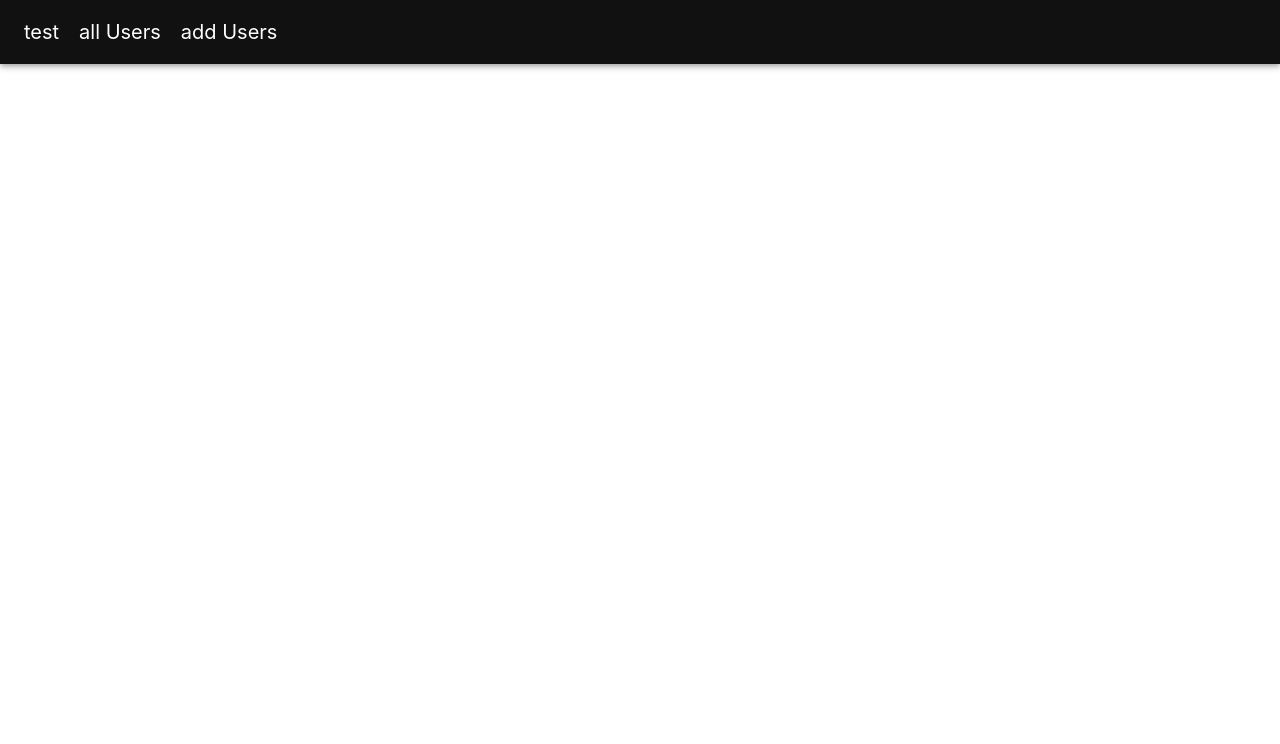
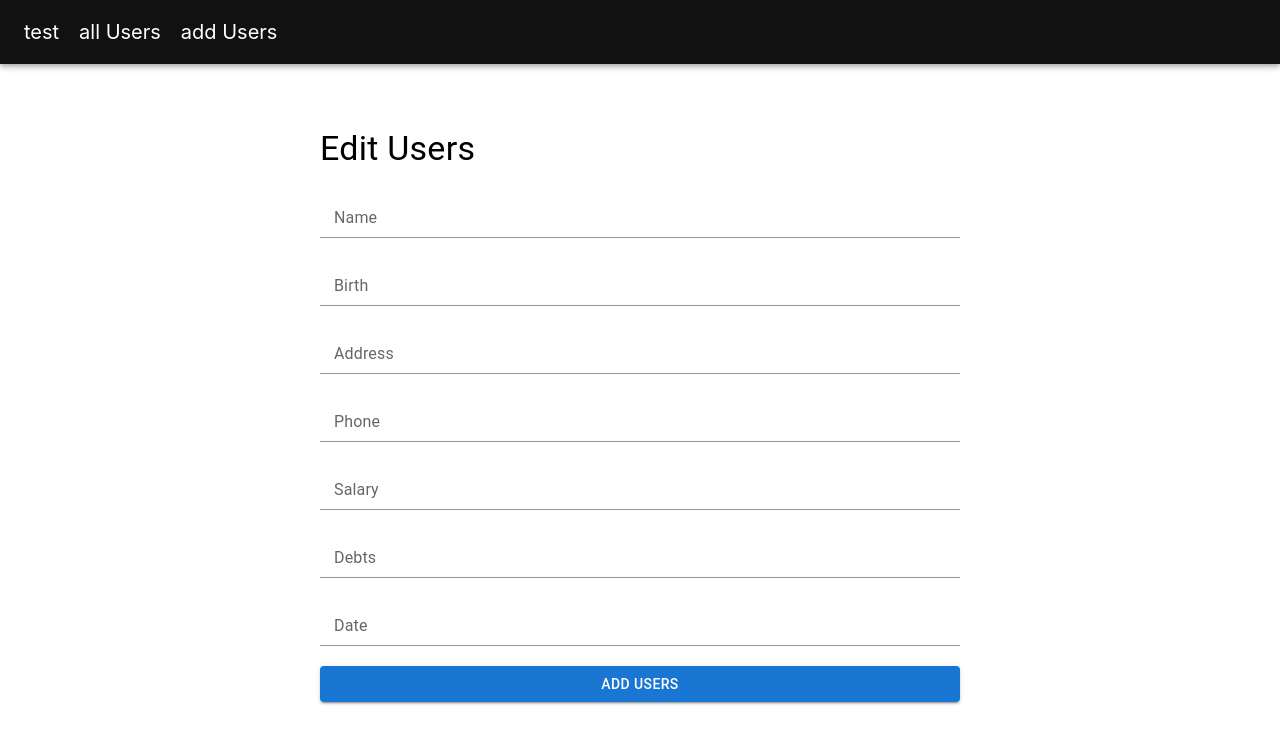
Before and after one commit to Ruqayah22/Table, a React (Create React App) app in the folder client/: page /edit/1 in a window 1280 px wide. Shown: the top 744 px of the page. Built offline with nearby package versions, Linux system fonts and the light colour scheme; no server answers.

Commit message:
create edit and delete button

```diff
--- a/client/public/index.html
+++ b/client/public/index.html
@@ -2,7 +2,7 @@
   <html lang="en">
     <head>
       <meta charset="utf-8" />
-      <link rel="icon" href="%PUBLIC_URL%/favicon.ico" />
+      <!-- <link rel="icon" href="%PUBLIC_URL%/favicon.ico" /> -->
       <meta name="viewport" content="width=device-width, initial-scale=1" />
       <meta name="theme-color" content="#000000" />
       <meta
--- a/client/src/App.js
+++ b/client/src/App.js
@@ -5,6 +5,7 @@ import "./App.css";
 import NavBar from "./components/NavBar";
 import AllUsers from "./components/AllUser";
 import AddUsers from "./components/AddUser";
+import EditUser from "./components/EditUser";
 
 import { BrowserRouter, Routes, Route } from "react-router-dom";
 
@@ -15,6 +16,7 @@ function App() {
       <Routes>
         <Route path="/add" element={<AddUsers />} />
         <Route path="/all" element={<AllUsers />} />
+        <Route path="/edit/:id" element={<EditUser />} />
       </Routes>
     </BrowserRouter>
   );
--- a/client/src/components/AddUser.js
+++ b/client/src/components/AddUser.js
@@ -10,6 +10,7 @@ import {
   Button,
 } from "@mui/material";
 import { addUser } from "../server/api";
+import { useNavigate } from "react-router-dom";
 
 const Container = styled(FormGroup)`
   width: 50%;
@@ -32,6 +33,8 @@ const defaultValue = {
 const AddUsers = () => {
   const [user, setUser] = useState(defaultValue);
 
+  const navigate = useNavigate();
+
   const onValueChange = (e) => {
     // console.log(e.target.name, e.target.value);
     setUser({ ...user, [e.target.name]: e.target.value });
@@ -40,6 +43,7 @@ const AddUsers = () => {
 
   const addUserDetails = async () => {
     await addUser(user);
+    navigate("/all"); // when fish all input take us to the all users page automatically
   };
 
   return (
--- a/client/src/components/AllUser.js
+++ b/client/src/components/AllUser.js
@@ -5,12 +5,34 @@ import {
   TableBody,
   TableCell,
   TableHead,
+  styled,
+  Button,
 } from "@mui/material";
 
-import { getUsers } from "../server/api.js";
+import { getUsers, deleteUser } from "../server/api.js";
+import { Link } from "react-router-dom";
+
+const StyledTable = styled(Table)`
+  width: 90%;
+  margin: 50px auto 0 auto;
+`;
+
+const Thead = styled(TableRow)`
+  background: #000000;
+  & > th {
+    color: #ffff;
+    font-size: 20px;
+  }
+`;
+
+const TBody = styled(TableRow)`
+  & > td {
+    font-size: 20px;
+  }
+`;
 
 const AllUsers = () => {
-  const [users, setUsers] = useState([]);
+  const [users, setUsers] = useState();
   console.log(users);
   useEffect(() => {
     getAllUsers();
@@ -22,10 +44,15 @@ const AllUsers = () => {
     // console.log(response.data);
   };
 
+  const deleteUserDetails = async () => {
+    await deleteUser();
+    getAllUsers();
+  };
+
   return (
-    <Table>
+    <StyledTable>
       <TableHead>
-        <TableRow>
+        <Thead>
           <TableCell>Id</TableCell>
           <TableCell>name</TableCell>
           <TableCell>birth</TableCell>
@@ -34,12 +61,12 @@ const AllUsers = () => {
           <TableCell>salary</TableCell>
           <TableCell>debts</TableCell>
           <TableCell>date</TableCell>
-          {/* <TableCell>Actions</TableCell> */}
-        </TableRow>
+          <TableCell>Actions</TableCell>
+        </Thead>
       </TableHead>
       <TableBody>
         {/* {users.map((user) => (
-          <TableRow>
+          <TBody key={user._id}>
             <TableCell>{user._id}</TableCell>
             <TableCell>{user.name}</TableCell>
             <TableCell>{user.birth}</TableCell>
@@ -48,10 +75,14 @@ const AllUsers = () => {
             <TableCell>{user.salary}</TableCell>
             <TableCell>{user.debts}</TableCell>
             <TableCell>{user.date}</TableCell>
-          </TableRow>
+            <TableCell>
+              <Button variant="contained" style = {{marginRight: 10}} component={Link} to ={`/edit/${user._id}`}>Edit</Button>
+              <Button variant="contained" color="secondary" onClick= {()=> deleteUserDetails(user._id)}>Delete</Button>
+            </TableCell>
+          </TBody>
         ))} */}
       </TableBody>
-    </Table>
+    </StyledTable>
   );
 };
 
--- /dev/null
+++ b/client/src/components/EditUser.js
@@ -0,0 +1,127 @@
+import React, { useState, useEffect } from "react";
+
+import {
+  FormGroup,
+  FormControl,
+  InputLabel,
+  Input,
+  Typography,
+  styled,
+  Button,
+} from "@mui/material";
+import { editUser, getUser } from "../server/api";
+import { useNavigate, useParams } from "react-router-dom";
+
+const Container = styled(FormGroup)`
+  width: 50%;
+  margin: 5% auto 0 auto;
+  & > div {
+    margin-top: 20px;
+  }
+`;
+
+const defaultValue = {
+  name: "",
+  birth: "",
+  address: "",
+  phone: "",
+  salary: "",
+  debts: "",
+  date: "",
+};
+
+const EditUsers = () => {
+  const [user, setUser] = useState(defaultValue);
+
+  const navigate = useNavigate();
+  const { id } = useParams();
+
+  useEffect(() => {
+    loadUserDetails();
+  }, []);
+
+  const loadUserDetails = async () => {
+    const response = await getUser(id);
+    setUser(response.data);
+  };
+
+  const onValueChange = (e) => {
+    // console.log(e.target.name, e.target.value);
+    setUser({ ...user, [e.target.name]: e.target.value });
+    // console.log(user);
+  };
+
+  const editUserDetails = async () => {
+    await editUser(user, id);
+    navigate("/all"); // when fish all input take us to the all users page automatically
+  };
+
+  return (
+    <Container>
+      <Typography variant="h4">Edit Users</Typography>
+      <FormControl>
+        <InputLabel>Name</InputLabel>
+        <Input
+          onChange={(e) => onValueChange(e)}
+          name="name"
+          value={user.name}
+        />
+      </FormControl>
+      <FormControl>
+        <InputLabel>Birth</InputLabel>
+        <Input
+          onChange={(e) => onValueChange(e)}
+          name="birth"
+          value={user.birth}
+        />
+      </FormControl>
+      <FormControl>
+        <InputLabel>Address</InputLabel>
+        <Input
+          onChange={(e) => onValueChange(e)}
+          name="address"
+          value={user.address}
+        />
+      </FormControl>
+      <FormControl>
+        <InputLabel>Phone</InputLabel>
+        <Input
+          onChange={(e) => onValueChange(e)}
+          name="phone"
+          value={user.phone}
+        />
+      </FormControl>
+      <FormControl>
+        <InputLabel>Salary</InputLabel>
+        <Input
+          onChange={(e) => onValueChange(e)}
+          name="salary"
+          value={user.salary}
+        />
+      </FormControl>
+      <FormControl>
+        <InputLabel>Debts</InputLabel>
+        <Input
+          onChange={(e) => onValueChange(e)}
+          name="debts"
+          value={user.debts}
+        />
+      </FormControl>
+      <FormControl>
+        <InputLabel>Date</InputLabel>
+        <Input
+          onChange={(e) => onValueChange(e)}
+          name="date"
+          value={user.date}
+        />
+      </FormControl>
+      <FormControl>
+        <Button variant="contained" onClick={() => editUserDetails()}>
+          Add Users
+        </Button>
+      </FormControl>
+    </Container>
+  );
+};
+
+export default EditUsers;
--- a/client/src/server/api.js
+++ b/client/src/server/api.js
@@ -10,7 +10,7 @@ export const addUser = async (data) => {
   }
 };
 
-// get data from database
+// get data from database for all users
 export const getUsers = async () => {
   try {
     return await axios.get(`${URL}/all`);
@@ -18,3 +18,29 @@ export const getUsers = async () => {
     console.log("Error while calling getUsers API", error);
   }
 };
+
+// a single user from table to edit
+
+export const getUser = async (id) => {
+  try {
+    return await axios.get(`${URL}/${id}`);
+  } catch (error) {
+    console.log("Error while calling getUser api ", error);
+  }
+};
+
+export const editUser = async (user, id) => {
+  try {
+    return await axios.put(`${URL}/${id}`, user);
+  } catch (error) {
+    console.log("Error while calling editUser api ", error);
+  }
+};
+
+export const deleteUser = async (id) => {
+  try {
+    return await axios.delete(`${URL}/${id}`);
+  } catch (error) {
+    console.log("Error while deleteUser api ", error);
+  }
+};
```
Also changed, not shown: client/public/robots.txt (deleted), 2 other files (tests, documents, lock files or other folders).
